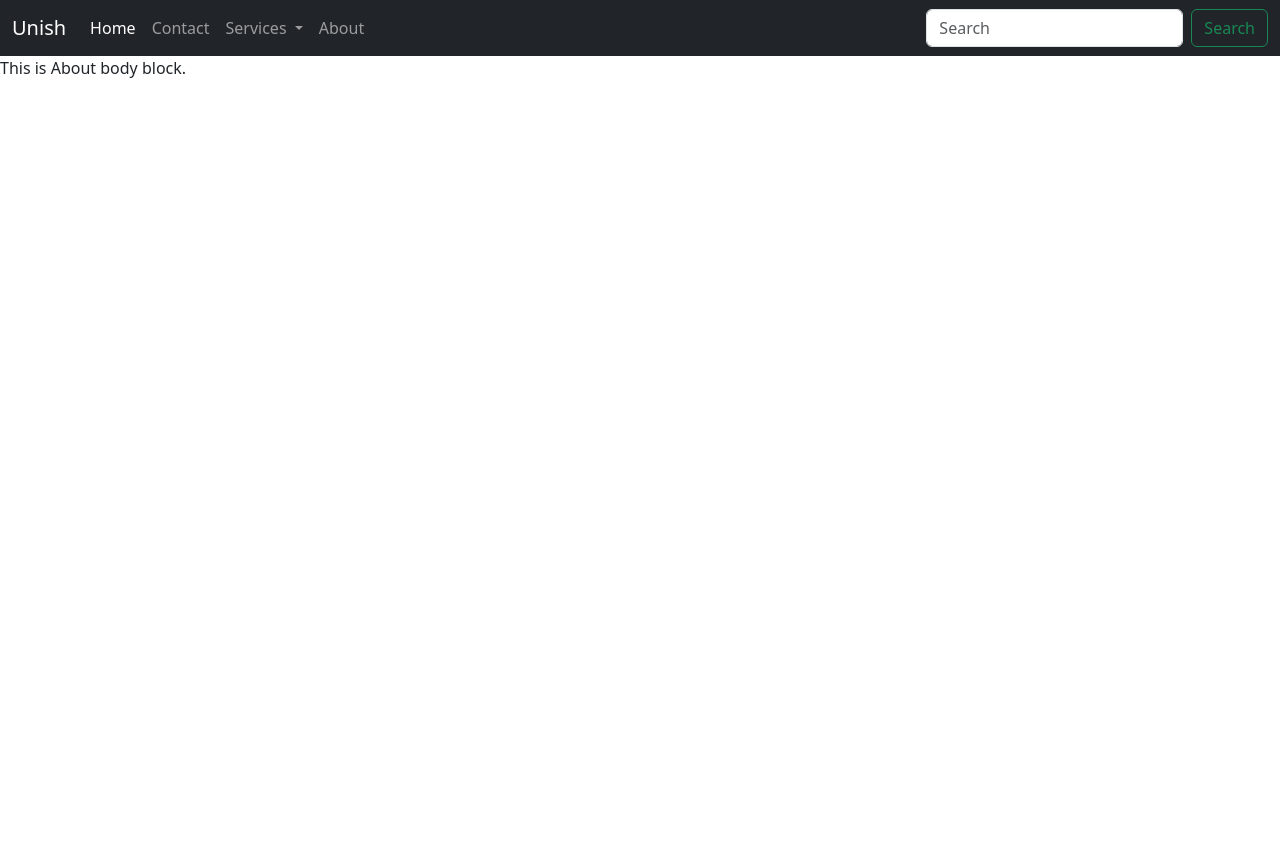
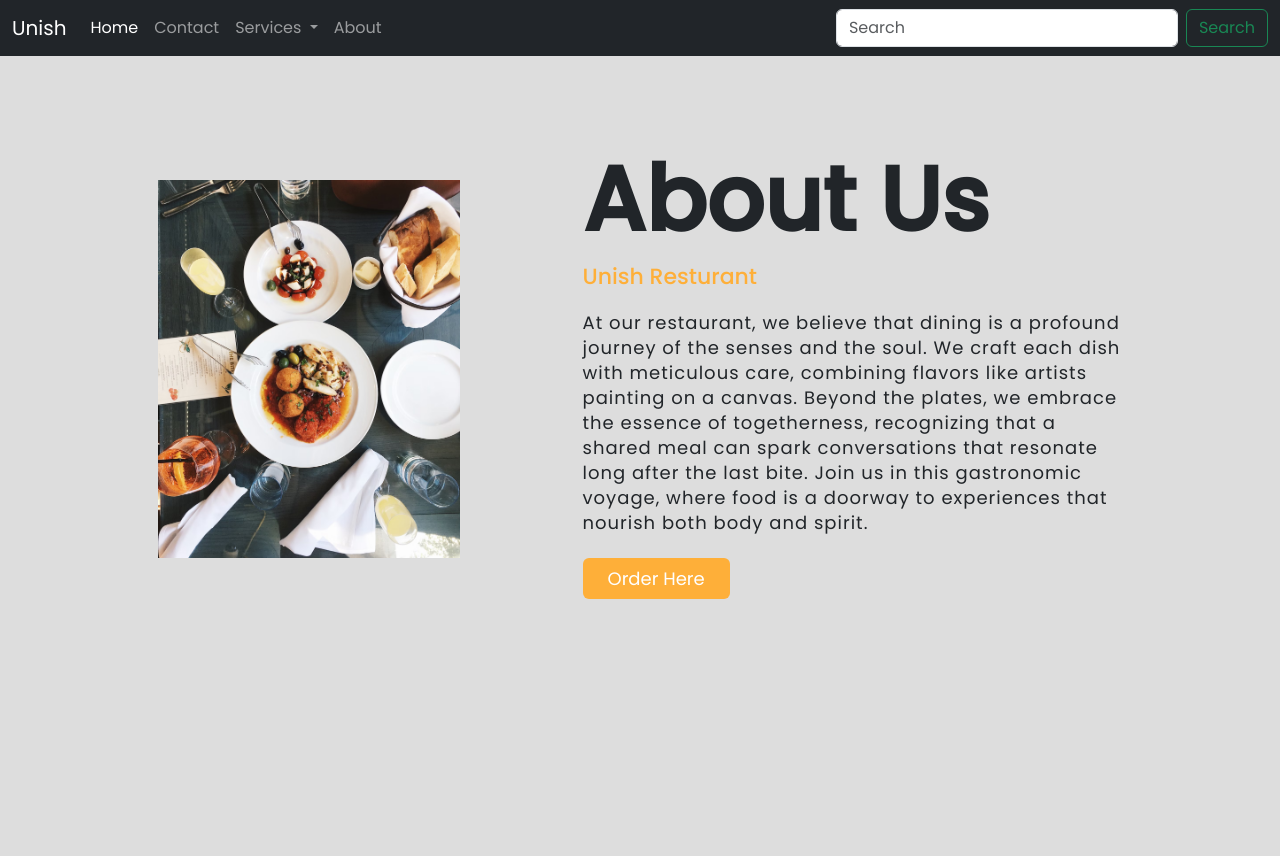
Before and after one commit to Unishkhadka/Django-Resturant, a Django app: page /about in a window 1280 px wide. Before the commit the page ends 78 px from the top, so only its background shows below. Run offline with Django 4.2, Linux system fonts and the light colour scheme.

Commit message:
Updated about us

```diff
--- a/Resturant_web/Home/views.py
+++ b/Resturant_web/Home/views.py
@@ -25,5 +25,5 @@ def about(request):
      # return HttpResponse("This is about page.")
 
 def services(request):
-     return render(request, 'serviceS.html')
+     return render(request, 'services.html')
     # return HttpResponse("This is services page.")
--- /dev/null
+++ b/Resturant_web/static/style-about.css
@@ -0,0 +1,64 @@
+@import url('https://fonts.googleapis.com/css2?family=Poppins:wght@200;300;400;500&display=swap');
+*{
+  margin: 0;
+  padding: 0;
+  box-sizing: border-box;
+  font-family: 'Poppins', sans-serif;
+}
+.about-us{
+  height: 100vh;
+  width: 100%;
+  padding: 90px 0;
+  background: #ddd;
+}
+.pic{
+  height: auto;
+  width:  302px;
+}
+.about{
+  width: 1130px;
+  max-width: 85%;
+  margin: 0 auto;
+  display: flex;
+  align-items: center;
+  justify-content: space-around;
+}
+.text{
+  width: 540px;
+}
+.text h2{
+  font-size: 90px;
+  font-weight: 600;
+  margin-bottom: 10px;
+
+}
+.text h5{
+  font-size: 22px;
+  font-weight: 500;
+  margin-bottom: 20px;
+}
+span{
+  color: #feaf39;
+}
+.text p{
+  font-size: 18px;
+  line-height: 25px;
+  letter-spacing: 1px;
+}
+.data{
+  margin-top: 30px;
+}
+.hire{
+  font-size: 18px;
+  background: #feaf39;
+  color: #fff;
+  text-decoration: none;
+  border: none;
+  padding: 8px 25px;
+  border-radius: 6px;
+  transition: 0.5s;
+}
+.hire:hover{
+  background: #000;
+  border: 1px solid #feaf39;
+}
--- a/Resturant_web/templates/about.html
+++ b/Resturant_web/templates/about.html
@@ -4,5 +4,20 @@
 {% block title %}About{% endblock title %}
 
 {% block body %}
-This is About body block.
-{% endblock body %}
+  <link rel="stylesheet" href="static/style-about.css">
+
+  <section class="about-us">
+    <div class="about">
+      <img src="/static/img/about.avif" class="pic">
+      <div class="text">
+        <h2>About Us</h2>
+        <h5><span>Unish Resturant</span></h5>
+          <p>At our restaurant, we believe that dining is a profound journey of the senses and the soul. We craft each dish with meticulous care, combining flavors like artists painting on a canvas. Beyond the plates, we embrace the essence of togetherness, recognizing that a shared meal can spark conversations that resonate long after the last bite. Join us in this gastronomic voyage, where food is a doorway to experiences that nourish both body and spirit.</p>
+        <div class="data">
+        <a href="#" class="hire">Order Here</a>
+        </div>
+      </div>
+    </div>
+  </section>
+</body>
+</html>{% endblock body %}
```
Also changed, not shown: Resturant_web/static/img/about.avif (added).
